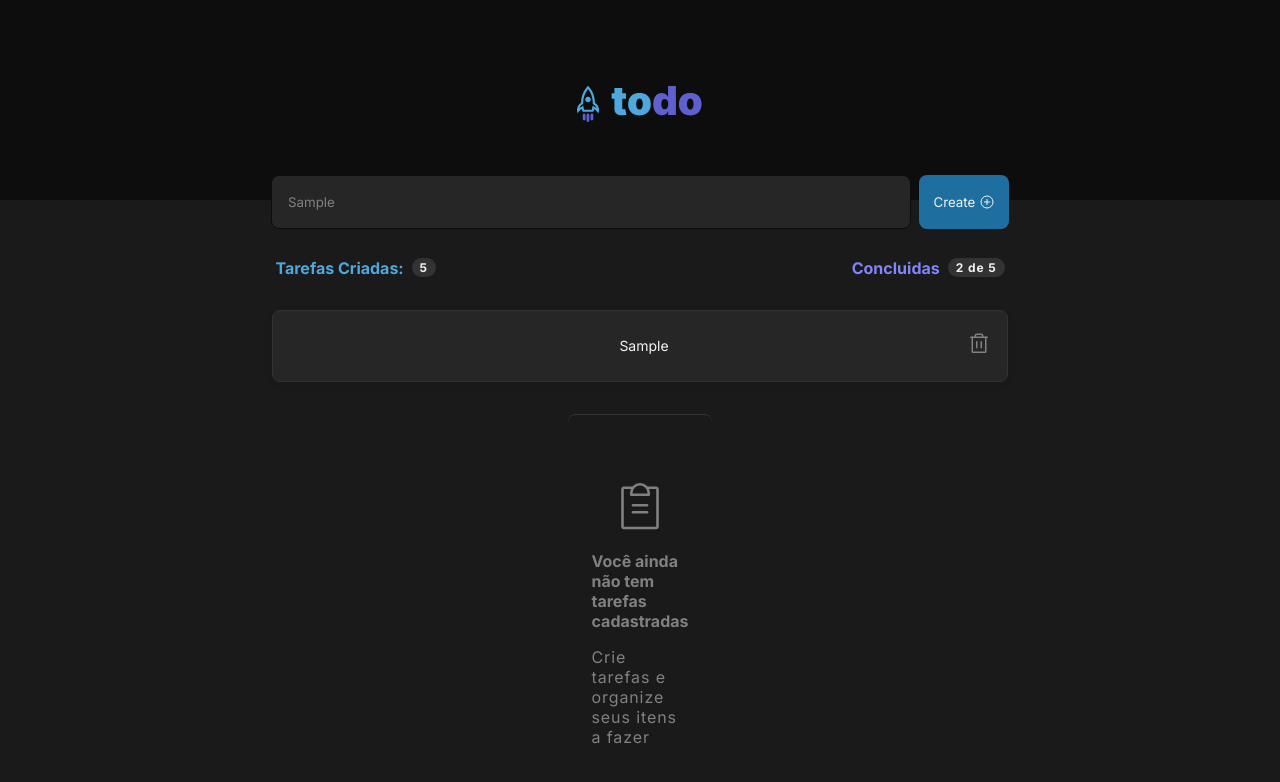
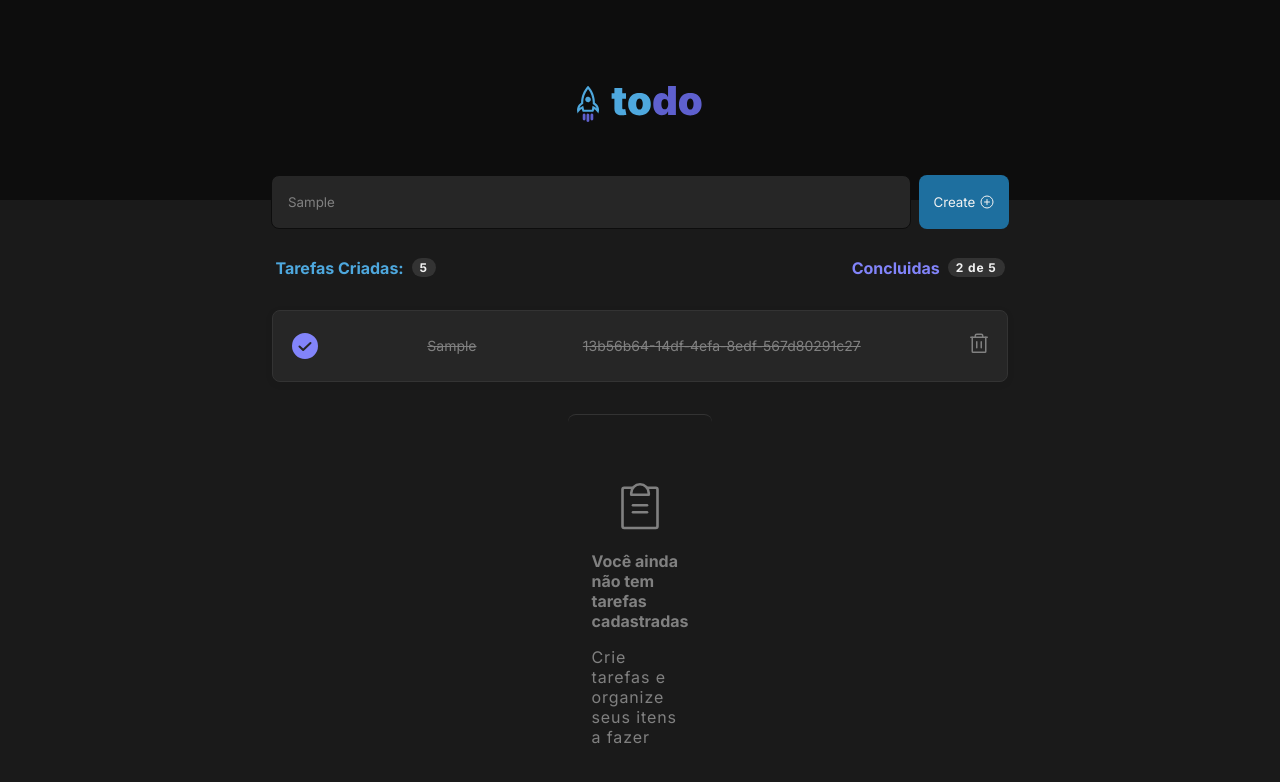
Before and after one commit to bonieasy/todo-list, a React (Vite) app: page / in a window 1280 px wide. Both pictures are taken after typing "Sample" into the empty fields and a click on the button "Create". Shown: the top 782 px of the page. Built offline with nearby package versions, Linux system fonts and the light colour scheme.

Commit message:
add id to task

```diff
--- a/src/components/TaskBox/TaskBox.tsx
+++ b/src/components/TaskBox/TaskBox.tsx
@@ -2,15 +2,16 @@ import { CheckCircle, Circle, Trash } from 'phosphor-react';
 import { TaskList } from './style';
 
 export interface TaskProps {
+    id: string;
     content: string;
-    onDeleteTask: (task: string) => void;
+    onDeleteTask: (id: string) => void;
     isCompleted?: boolean;
   }
 
-export function TaskBox({ content, onDeleteTask, isCompleted }: TaskProps) {
+export function TaskBox({ content, onDeleteTask, isCompleted, id }: TaskProps) {
 
     function handleDeleteTask () {
-        onDeleteTask(content);
+        onDeleteTask(id);
     }
     return(
         <TaskList className={`${isCompleted ? 'task-completed' : ''}`}>
@@ -20,6 +21,7 @@ export function TaskBox({ content, onDeleteTask, isCompleted }: TaskProps) {
                 <Circle className="circle" size={32} color="##4EA8DE" />}
 
                  <span>{content}</span>
+                 <span>{id}</span>
 
                 <button onClick={handleDeleteTask} className='trash-button' title='delete task'>
                     <Trash size={24} color="#808080" />
--- a/src/components/Tasks/Tasks.tsx
+++ b/src/components/Tasks/Tasks.tsx
@@ -9,16 +9,18 @@ export function Tasks() {
 
     const [textTask, setTextTask] = useState<any>([]);
 
-    const handleCreateNewTask = (event: FormEvent<HTMLFormElement>) => {
+    function handleCreateNewTask (event: FormEvent<HTMLFormElement>) {
         event.preventDefault();
         setTextTask((tasks: any) => [...tasks, {
             id: uuidV4(),
             title: event.target.taskName.value,
-            isCompleted: false,
+            isCompleted: true,
         }]);
-        //event.target.taskName.value = ''; -> pq está dando erro?
-        //event.target.taskName.focus();
+        //console.log(event.target.taskName.value);
+        //setTextTask('');
+        console.log(uuidV4());
     }
+
     function deleteTask(taskToDelete: string) {
         const tasksWithoutDeletedOne = textTask.filter((task: string) => {
             return task !== taskToDelete;
@@ -59,6 +61,7 @@ export function Tasks() {
                     content={task.title}
                     isCompleted={task.isCompleted}
                     key={uuidV4()}
+                    id={task.id}
                     onDeleteTask={deleteTask}
                 />))
             }
```
